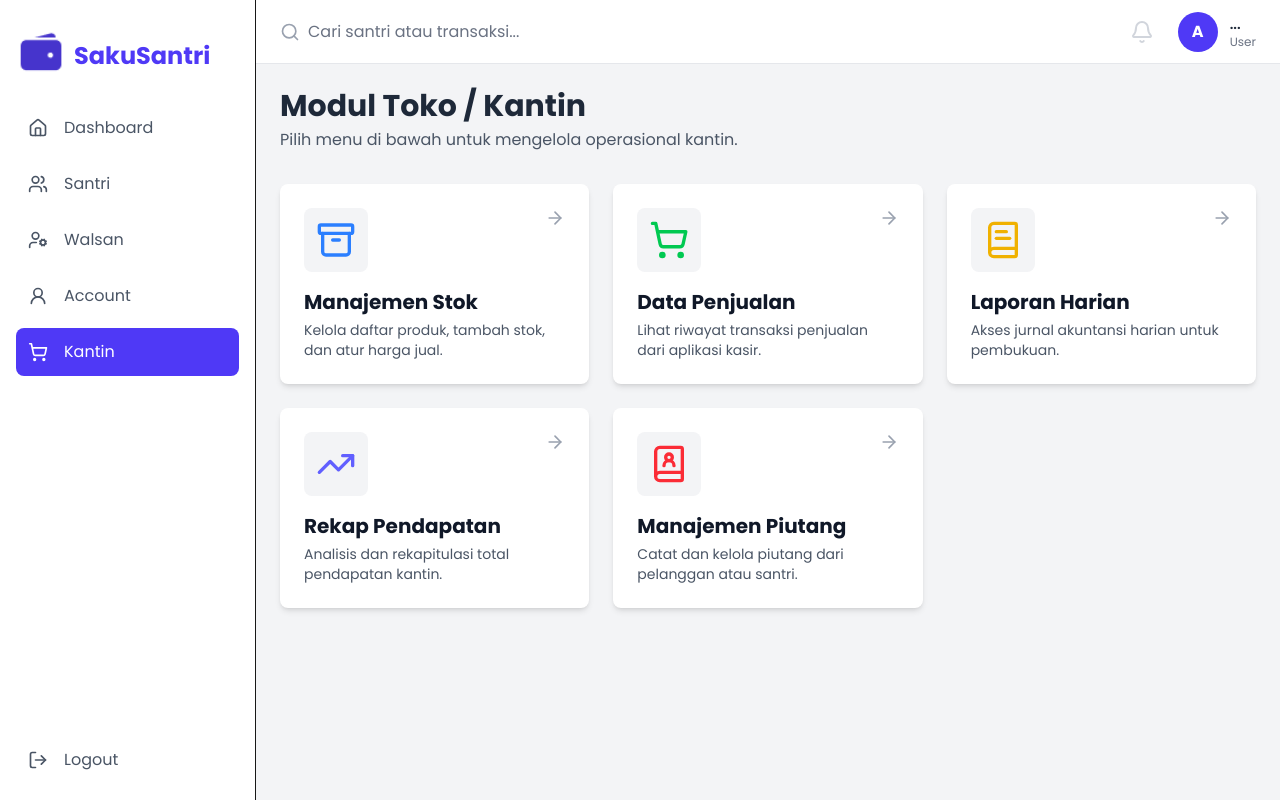
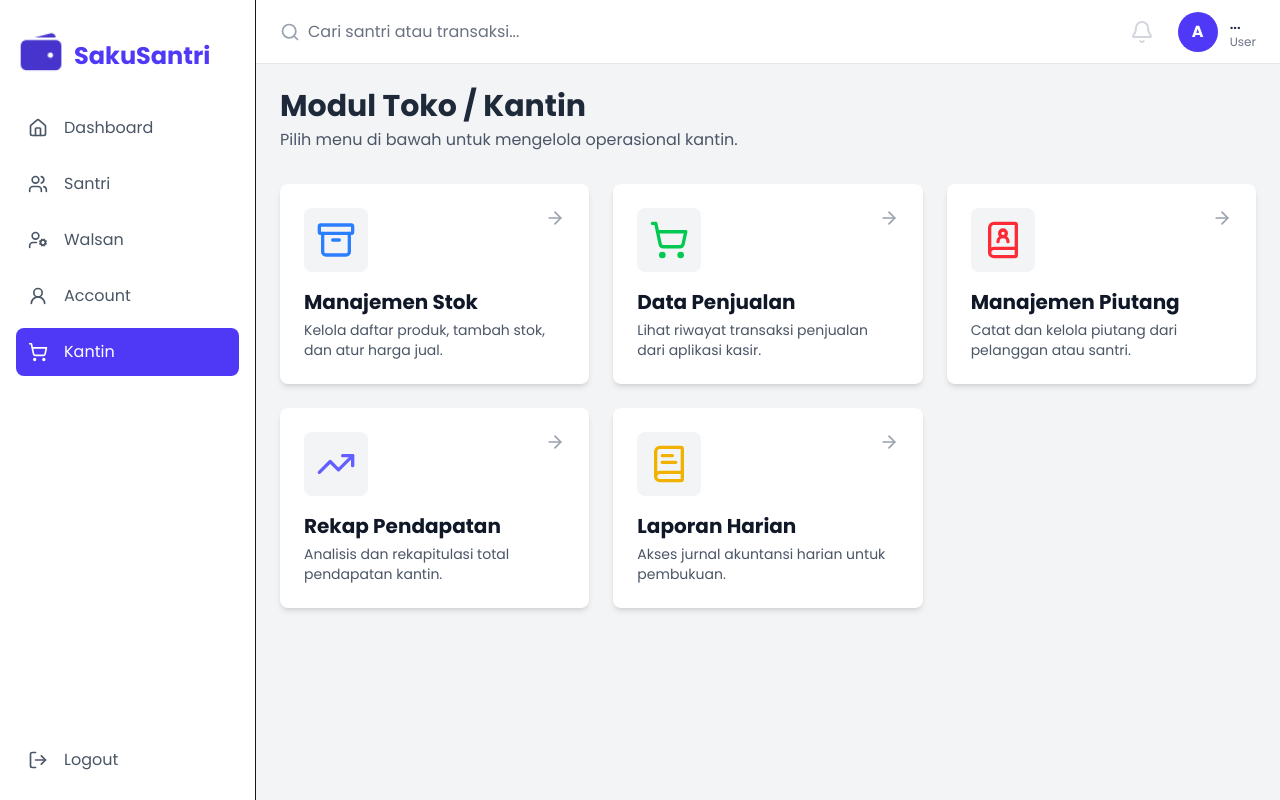
Before and after one commit to ahfary/keuangan-fe, a Next.js app: page /dashboard/admin/kantin in a window 1280 px wide. Built offline with nearby package versions, Linux system fonts and the light colour scheme.

Commit message:
ubah kantin

```diff
--- a/src/app/dashboard/admin/kantin/page.tsx
+++ b/src/app/dashboard/admin/kantin/page.tsx
@@ -17,10 +17,10 @@
     icon: <ShoppingCart className="w-10 h-10 text-green-500" />,
   },
   {
-    title: 'Laporan Harian',
-    description: 'Akses jurnal akuntansi harian untuk pembukuan.',
-    href: '/dashboard/admin/kantin/laporan-harian',
-    icon: <BookText className="w-10 h-10 text-yellow-500" />,
+    title: 'Manajemen Piutang',
+    description: 'Catat dan kelola piutang dari pelanggan atau santri.',
+    href: '/dashboard/admin/kantin/piutang',
+    icon: <BookUser className="w-10 h-10 text-red-500" />,
   },
   {
     title: 'Rekap Pendapatan',
@@ -29,10 +29,10 @@
     icon: <TrendingUp className="w-10 h-10 text-indigo-500" />,
   },
   {
-    title: 'Manajemen Piutang',
-    description: 'Catat dan kelola piutang dari pelanggan atau santri.',
-    href: '/dashboard/admin/kantin/piutang',
-    icon: <BookUser className="w-10 h-10 text-red-500" />,
+    title: 'Laporan Harian',
+    description: 'Akses jurnal akuntansi harian untuk pembukuan.',
+    href: '/dashboard/admin/kantin/laporan-harian',
+    icon: <BookText className="w-10 h-10 text-yellow-500" />,
   },
 ];
 
```
